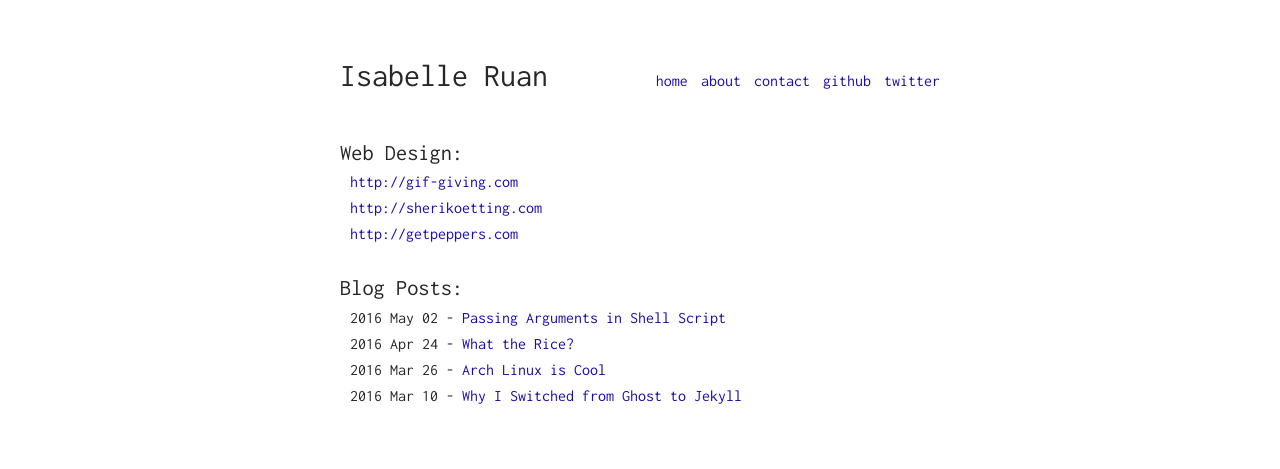
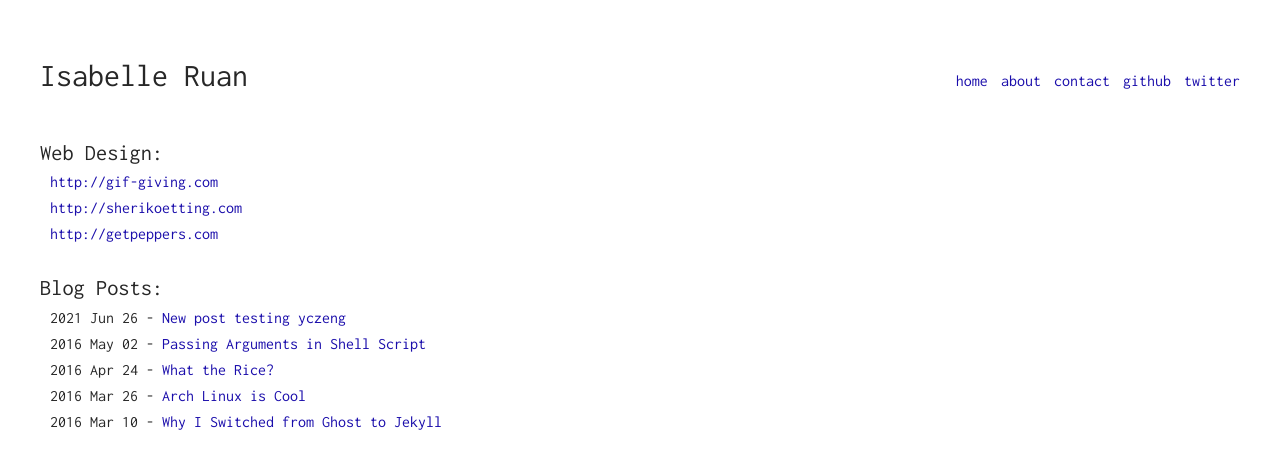
Before and after one commit to Isabelleruan/Isabelleruan.github.io, a Jekyll site: the page built from index.html, in a window 1280 px wide. Shown: the top 469 px of the page. Built offline with Jekyll 4.4.1, drawn with Linux system fonts in a browser that asks for light colours.

Commit message:
made some changes

```diff
--- a/_layouts/about.html
+++ b/_layouts/about.html
@@ -1,8 +1,6 @@
 ---
 layout: default
 ---
-
-
 
 <div class="about">
     <a class="about__back" href="/">&lt;-- back</a>
--- /dev/null
+++ b/_posts/2021-06-26-testing.md
@@ -0,0 +1,8 @@
+---
+layout: post
+title: New post testing yczeng
+---
+
+### I am a heading
+
+Hi Izzy
--- a/assets/css/main.scss
+++ b/assets/css/main.scss
@@ -47,7 +47,7 @@ ul {
 
 
 .wrapper {
-    max-width: 600px;
+    max-width: 1200px;
     margin: auto;
     padding: 60px 30px 60px 30px;
     @media screen and (max-width: $br) {
```
